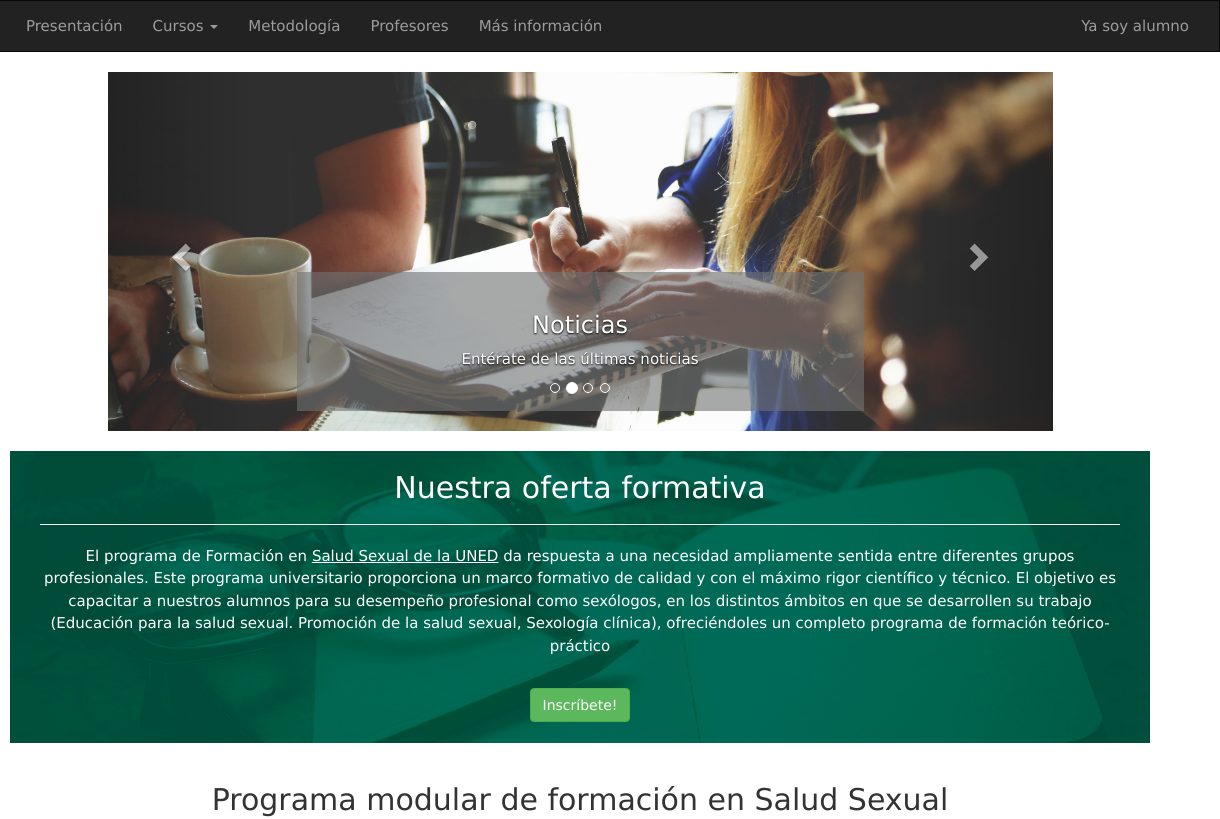
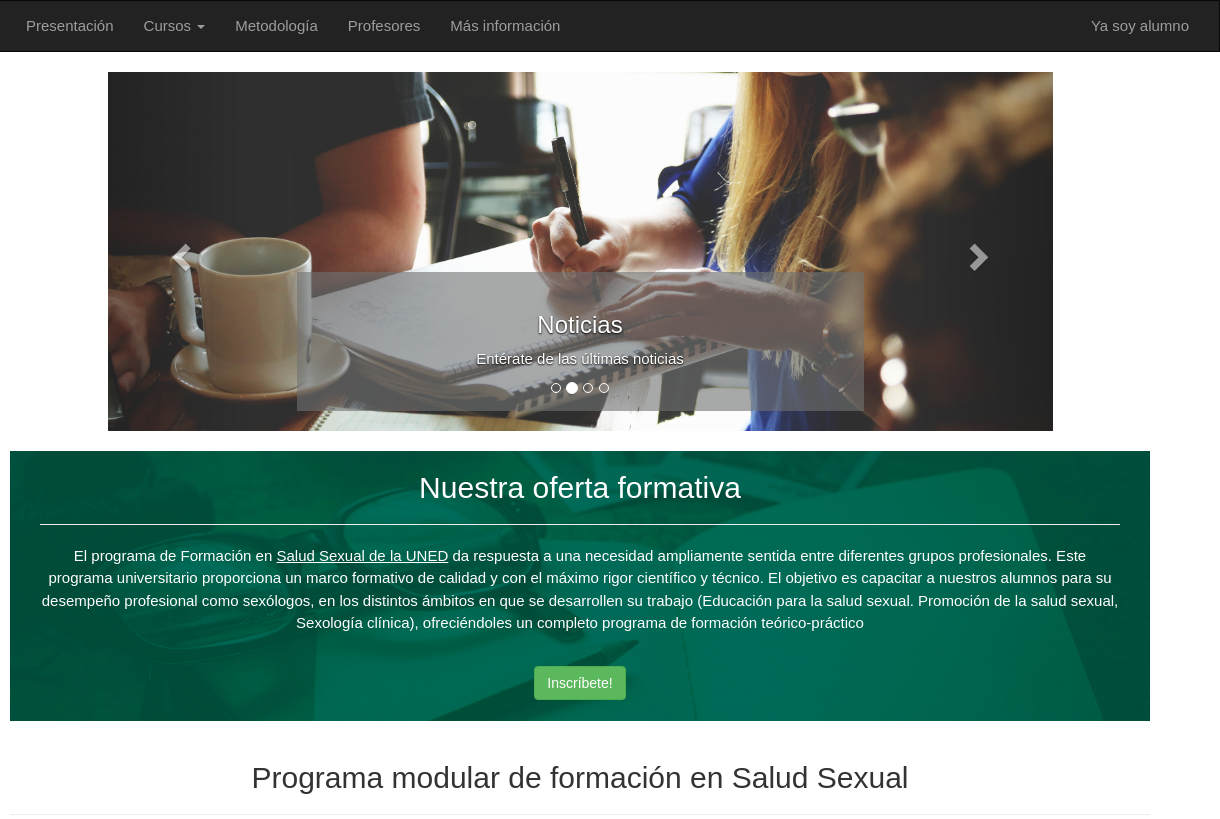
Before and after one commit to GCebria/PruebasUNED, a plain HTML site: page Index.html in a window 1280 px wide. Shown: the top 819 px of the page, 60-1280 px from the left. Drawn offline with Linux system fonts and the light colour scheme.

Commit message:
sin letra verdana

```diff
--- a/assets/css/custom.css
+++ b/assets/css/custom.css
@@ -1,5 +1,5 @@
 html, body {
-    font-family: Verdana,sans-serif;
+    font-family: sans-serif;
     font-size: 15px;
     line-height: 1.5;
   }
```
